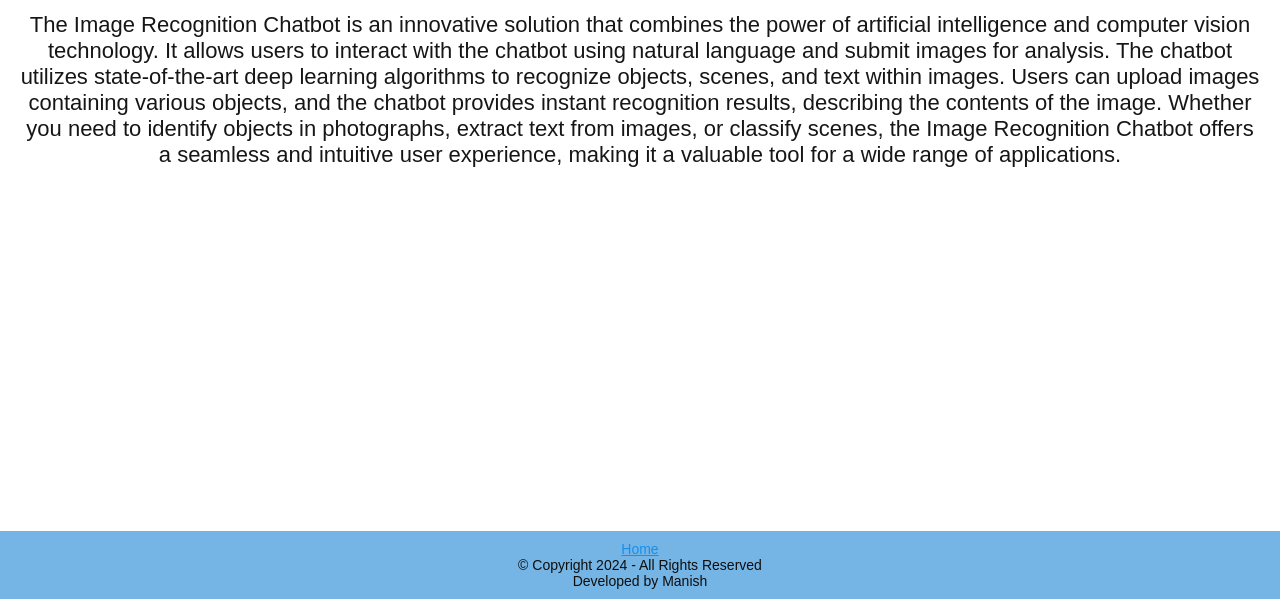
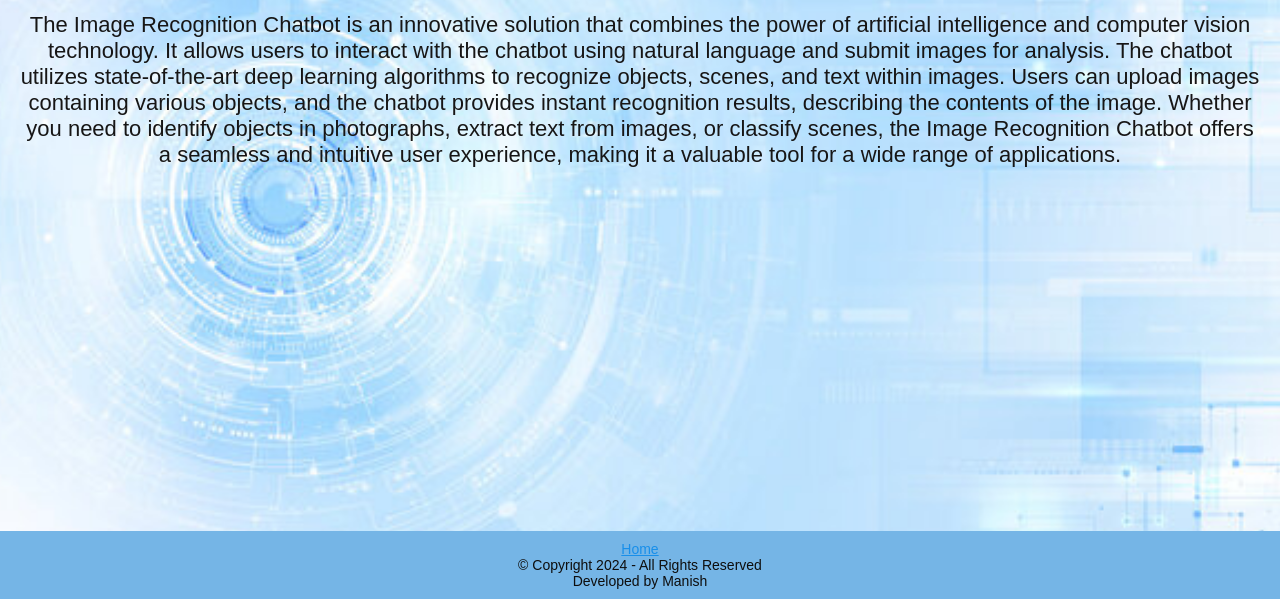
Before and after one commit to Manishsahu116/Image-recognition-site, a plain HTML site: page about.html in a window 1280 px wide. Shown: the part 201-800 px from the top of the page. Drawn offline with Linux system fonts and the light colour scheme.

Commit message:
Update about.html

```diff
--- a/about.html
+++ b/about.html
@@ -9,7 +9,7 @@
     <link rel="icon" type="image/png" href="fabicon.png">
 </head>
 
-<body background="Images/background.jpg">
+<body background="background.jpg">
 
     <div>
         <div class="main">
```
